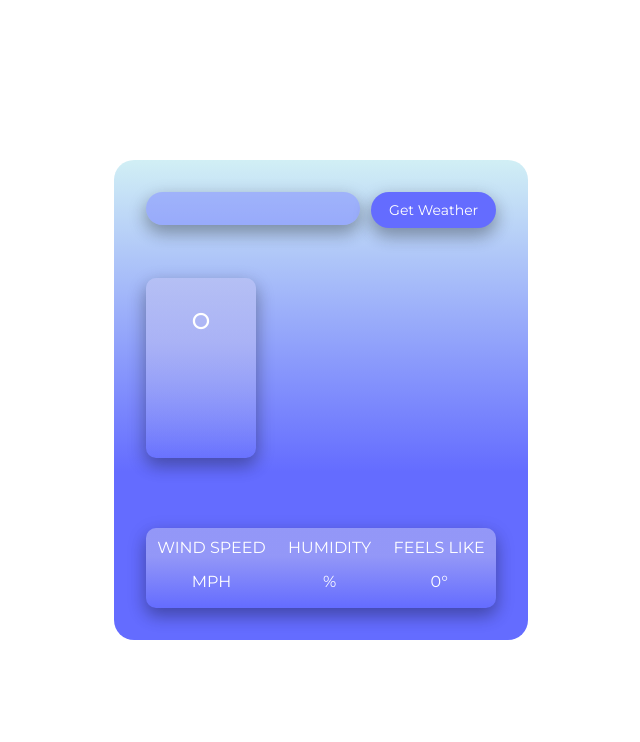
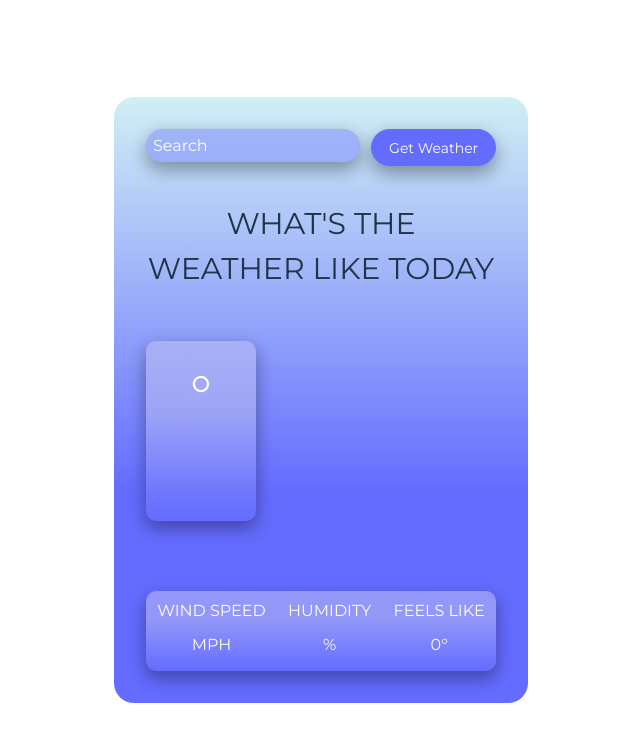
Before and after one commit to chelrochester/WeatherApp-react, a React (Vite) app: page / in a window 1280 px wide. Shown: the top 742 px of the page, without its empty margins (319-959 px from the left). Built offline with nearby package versions, Linux system fonts and the light colour scheme; no server answers.

Commit message:
continue to work on input and button functionality

```diff
--- a/src/App.jsx
+++ b/src/App.jsx
@@ -14,18 +14,28 @@ export default function App() {
         windSpeed,
         humidity,
         feelsLike,
-        handleCityUpdate
+        cityInput,
+        handleCityUpdate,
+        handleClick,
     } = useWeatherData();
 
 
 
     return (
         <>
-            <GetLocation onUpdateCity={handleCityUpdate} city={city} />
+            <GetLocation
+                handleChange={handleCityUpdate}
+                onClick={handleClick}
+                city={city}
+                cityInput={cityInput}
+            />
             <CurrentWeather
+                cityInput={cityInput}
+                city={city}
                 temperature={temperature}
                 currentCondition={currentCondition}
                 icon={icon}
+
             />
             <WeatherDetails
                 windSpeed={windSpeed}
--- a/src/components/CurrentWeather/CurrentWeather.jsx
+++ b/src/components/CurrentWeather/CurrentWeather.jsx
@@ -8,6 +8,7 @@ import WeatherDesc from './WeatherDesc';
 const propTypes = {
   currentCondition: PropTypes.string,
   temperature: PropTypes.number,
+  cityInput: PropTypes.func,
   city: PropTypes.string,
   icon: PropTypes.string
 };
@@ -19,7 +20,7 @@ const CurrentWeather = (props) => {
 
         <>
           <div className="weather-location">
-            <p>{props.city}</p>
+            <p>{props.cityInput || "What's the weather like today"}</p>
           </div>
           <div className="current-weather">
             <div className="icon">
--- a/src/components/GetLocation/Button.jsx
+++ b/src/components/GetLocation/Button.jsx
@@ -1,20 +1,19 @@
 import PropTypes from 'prop-types';
 
 const propTypes = {
-    onSubmit: PropTypes.func,
-    city: PropTypes.string,
+    onClick: PropTypes.func,
 };
 
-const Button = ({ onSubmit, city }) => {
-    function handleSearch(e) {
-        e.preventDefault();
-        console.log('hello');
-        onSubmit(city);
-    }
+const Button = ({ onClick }) => {
+    // function handleSearch(e) {
+    //     e.preventDefault();
+    //     console.log('hello');
+    //     onSubmit(city);
+    // }
 
     return (
         <>
-            <button className="btn" onClick={handleSearch}>
+            <button className="btn" onClick={onClick}>
                 Get Weather
             </button>
         </>
--- a/src/components/GetLocation/Form.jsx
+++ b/src/components/GetLocation/Form.jsx
@@ -1,23 +1,24 @@
 import PropTypes from 'prop-types';
 
 const propTypes = {
-    onSubmit: PropTypes.func,
-    city: PropTypes.string
+    handleChange: PropTypes.func,
+    city: PropTypes.string,
+    cityInput: PropTypes.func
 };
 
-function Form({ onSubmit, city }) {
+function Form({ handleChange, city, cityInput }) {
 
-    function onSubmitHandler(e) {
-        e.preventDefault();
-        console.log("Submitting city:", city);
-        onSubmit(city);
-    }
+    // function onSubmitHandler(e) {
+    //     e.preventDefault();
+    //     console.log("Submitting city:", city);
+    //     onSubmit(city);
+    // }
 
     console.log("Rendering with city:", city);
 
     return (
         <>
-            <form className="form-control" onSubmit={onSubmitHandler}>
+            <form className="form-control" autoComplete="off" onSubmit={handleChange}>
                 <label
                     htmlFor="city"
                     className="visually-hidden"
@@ -26,8 +27,10 @@ function Form({ onSubmit, city }) {
                     id="city"
                     type="text"
                     className="form-input"
-                    value={city}
-                    onChange={(e) => onSubmit(e.target.value)}
+                    placeholder="Search"
+                    autoComplete="off"
+                    value={cityInput}
+                    onChange={handleChange}
                 ></input>
             </form>
         </>
--- a/src/components/GetLocation/GetLocation.jsx
+++ b/src/components/GetLocation/GetLocation.jsx
@@ -2,17 +2,22 @@ import PropTypes from 'prop-types';
 import Button from './Button';
 import Form from './Form';
 
+
 const propTypes = {
-    onUpdateCity: PropTypes.func,
-    city: PropTypes.string
+    handleChange: PropTypes.func,
+    onClick: PropTypes.func,
+    city: PropTypes.string,
+    cityInput: PropTypes.func
 };
 
-const GetLocation = ({ onUpdateCity, city }) => {
+const GetLocation = ({ handleChange, onClick, city, cityInput }) => {
+
+
     return (
         <>
             <div className="weather-form">
-                <Form onSubmit={onUpdateCity} city={city} />
-                <Button onSubmit={onUpdateCity} city={city} />
+                <Form handleChange={handleChange} city={city} cityInput={cityInput} />
+                <Button onClick={onClick} city={city} />
             </div>
         </>
     );
--- a/src/hooks/useWeatherData.jsx
+++ b/src/hooks/useWeatherData.jsx
@@ -9,6 +9,7 @@ const useWeatherData = () => {
     const [windSpeed, setWindSpeed] = useState();
     const [humidity, setHumidity] = useState();
     const [feelsLike, setFeelsLike] = useState();
+    const [cityInput, setCityInput] = useState();
 
     useEffect(() => {
       const Api_Key = `40b089c4e8224c23a60142015231112`;
@@ -32,10 +33,16 @@ const useWeatherData = () => {
         });
     }, [city]);
 
-    const handleCityUpdate = (newCity) => {
-      setCity(newCity);
-      console.log('handleCity')
-  };
+    function handleCityUpdate(e) {
+      e.preventDefault();
+      setCityInput(false);
+      setCityInput(e.target.value);
+      console.log('handleCity');
+  }
+
+  function handleClick() {
+    setCityInput(true);
+  }
 
     return {
       city,
@@ -46,6 +53,8 @@ const useWeatherData = () => {
       humidity,
       feelsLike,
       handleCityUpdate,
+      handleClick,
+      cityInput,
     };
   };
 
```
